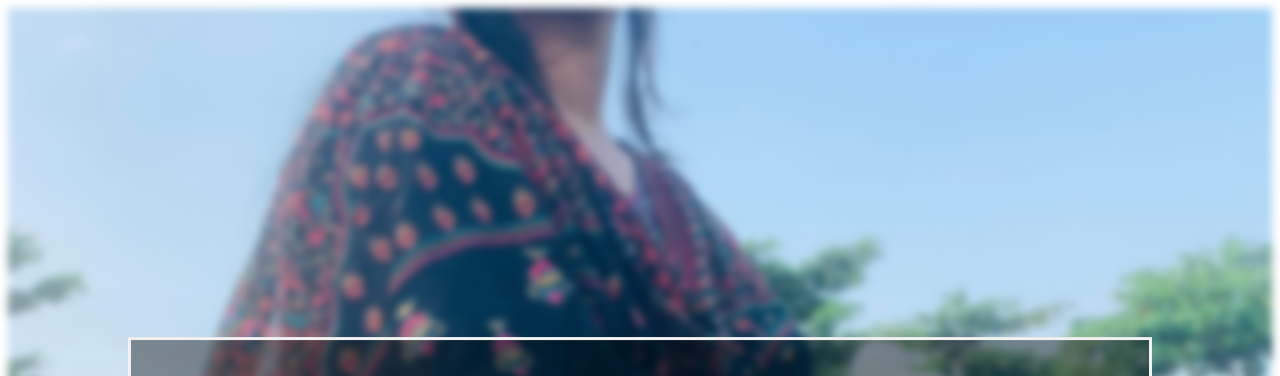
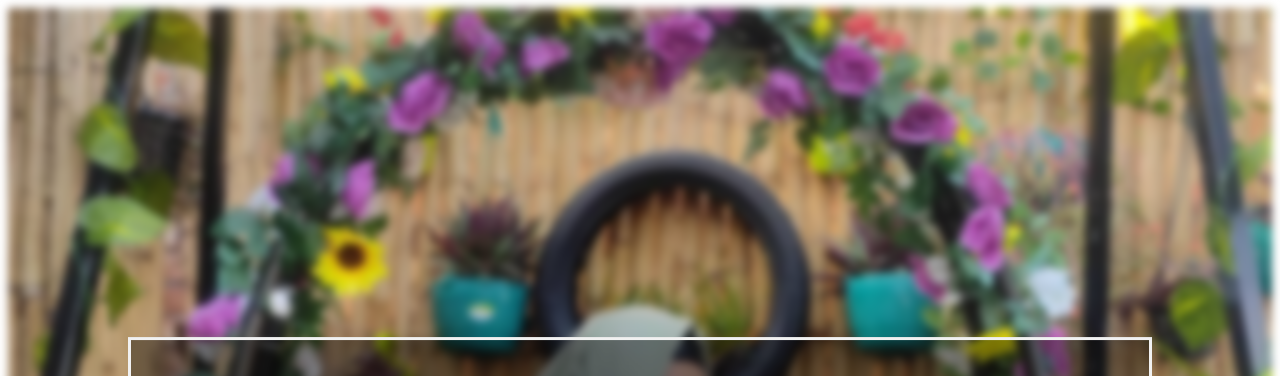
Before and after one commit to undefined2001/love, a plain HTML site: page index.html in a window 1280 px wide. Shown: the top 376 px of the page. Drawn offline with Linux system fonts and the light colour scheme; a web font is replaced by a local one.

Commit message:
Update style.css

```diff
--- a/style.css
+++ b/style.css
@@ -7,7 +7,7 @@ body, html {
   }
 
   .image {
-    background-image: url("image2.jpg");
+    background-image: url("image1.jpg");
 
     filter: blur(4px);
     -webkit-filter: blur(4px);
```
